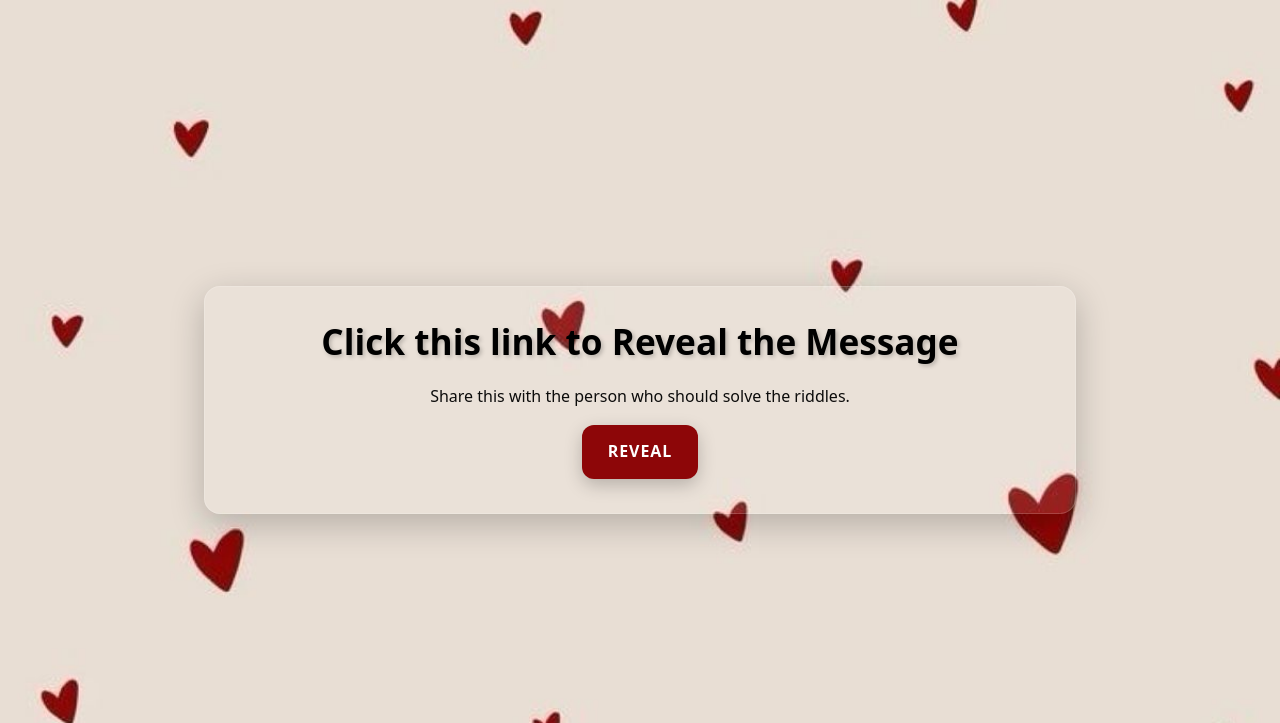
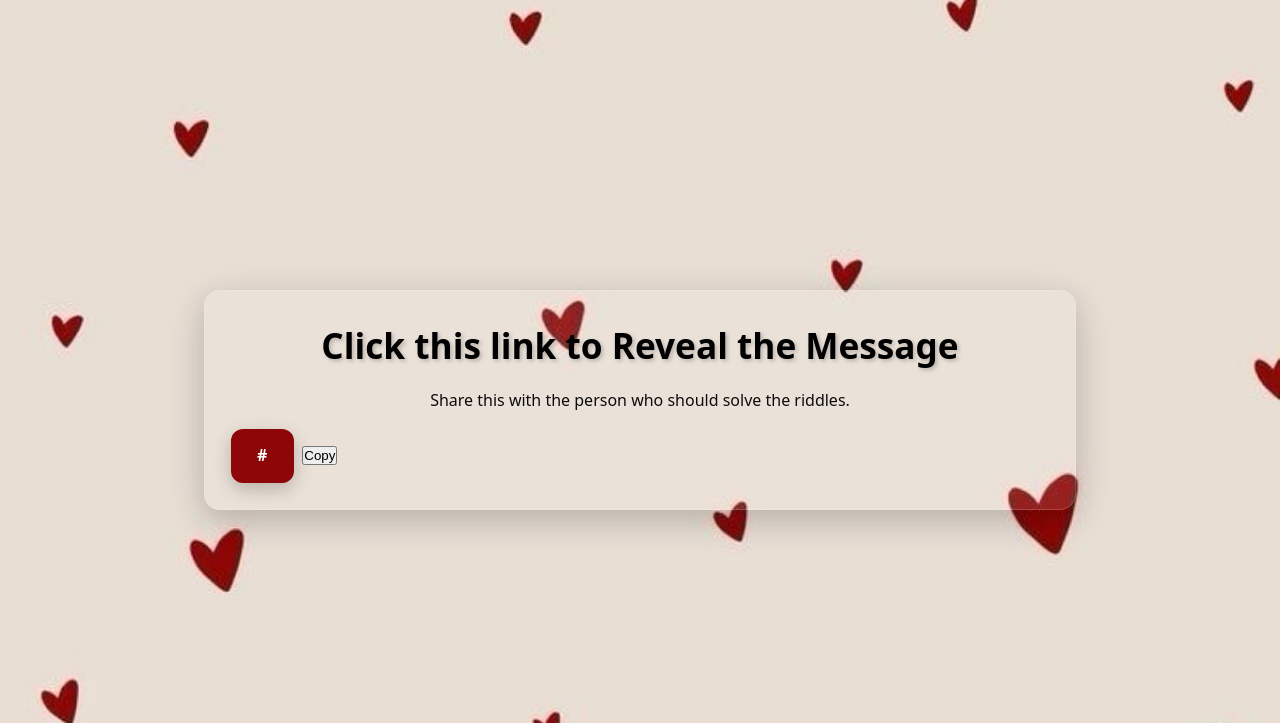
Before and after one commit to Honeybee163/RevealMe, a Django app: template Main/templates/confirm_link.html in a window 1280 px wide. Shown: the top 723 px of the page. Run offline with Django 5.2, Linux system fonts and the light colour scheme; the template is opened without the code that fills it: most values are stand-ins (such as "Sample title", 1, 10 or a date in 2020).

Commit message:
add link

```diff
--- a/Main/templates/confirm_link.html
+++ b/Main/templates/confirm_link.html
@@ -109,7 +109,17 @@
     <div class="card">
       <h1>Click this link to Reveal the Message</h1>
       <p>Share this with the person who should solve the riddles.</p>
-      <a class="btn" href="{{link}}">Reveal</a>
+      <div style="display:flex; gap:8px; align-items:center;">
+    <a class="btn" href="{{link}}" target="_blank">{{link}}</a>
+    <button onclick="copyLink()">Copy</button>
+  </div>
+
+  <script>
+    function copyLink() {
+      navigator.clipboard.writeText("{{link}}");
+      alert("Link copied!");
+    }
+  </script>
     </div>
   </div>
 </body>
--- a/RevealMe/settings.py
+++ b/RevealMe/settings.py
@@ -13,10 +13,10 @@ https://docs.djangoproject.com/en/5.2/ref/settings/
 from pathlib import Path
 import dj_database_url
 import os
-# from dotenv import load_dotenv
+from dotenv import load_dotenv
 # Build paths inside the project like this: BASE_DIR / 'subdir'.
 BASE_DIR = Path(__file__).resolve().parent.parent
-# load_dotenv(BASE_DIR / ".env")
+load_dotenv(BASE_DIR / ".env")
 
 
 # Quick-start development settings - unsuitable for production
```
